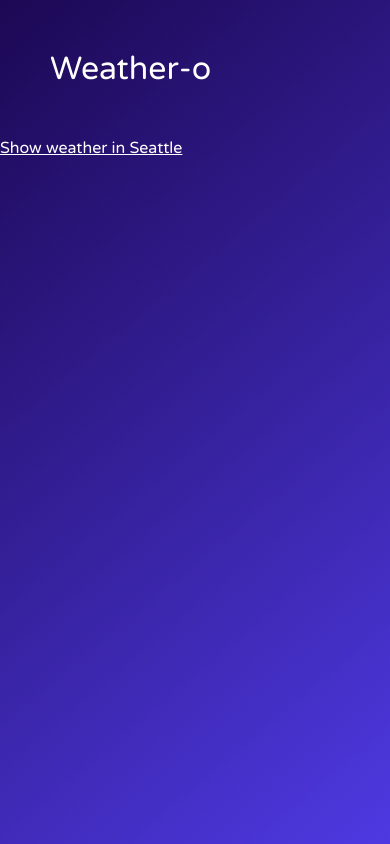
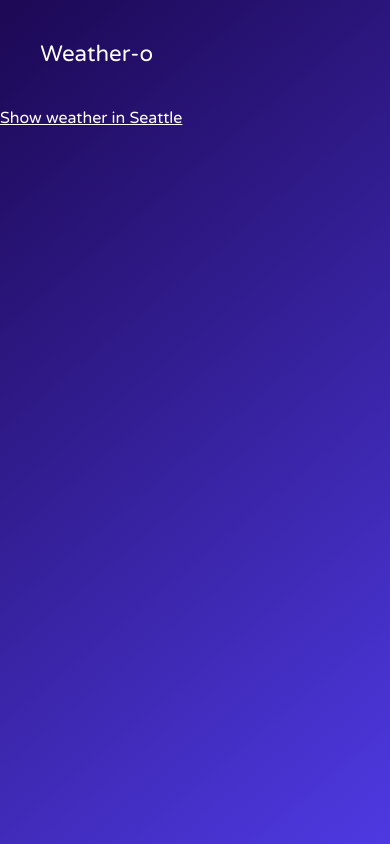
Before and after one commit to partiallymisplaced/team-weather-app, an Angular app: page / in a window 390 px wide. Built offline with nearby package versions, Linux system fonts and the light colour scheme.

Commit message:
Adds media query for header component

```diff
--- a/src/app/header/header.component.css
+++ b/src/app/header/header.component.css
@@ -1,4 +1,10 @@
 header h1 {
-    padding: 50px;
+    padding: 1.8em;
     font-weight: 400;
 }
+
+@media screen and (max-width: 600px) {
+    header h1 {
+        font-size: 1.4em;
+    }
+}
```
